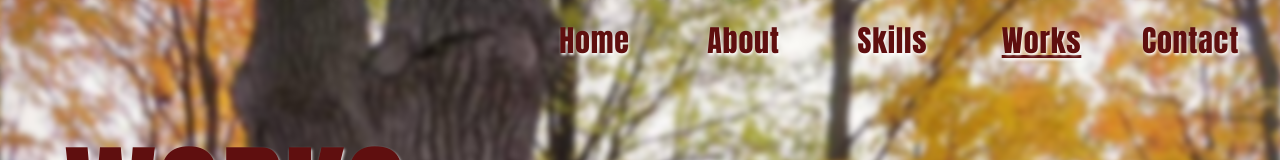
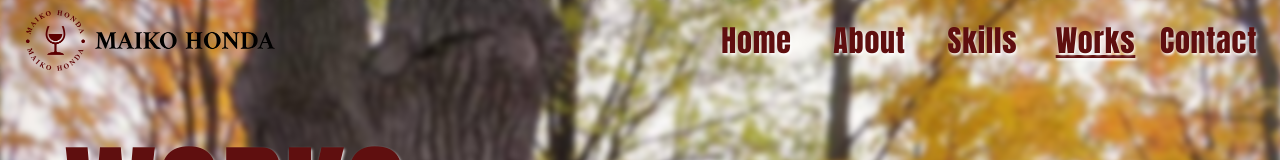
Before and after one commit to Maiko333777/mh-portfolio.com, a plain HTML site: page works.html in a window 1280 px wide. Shown: the top 160 px of the page. Drawn offline with nearby package versions, Linux system fonts and the light colour scheme; a script that the page names is missing; a web font is replaced by a local one.

Commit message:
added logo

```diff
--- a/works.html
+++ b/works.html
@@ -50,9 +50,9 @@
 <body>
     <header class="header -works">
         <div class="header-wrap flex">
-            <!-- <div class="header-wrap-item logo">
-                <h1><a href="index.html"><img src="./img/common/logo.png" alt=""></a></h1>
-            </div> -->
+            <div class="header-wrap-item logo">
+                <h1><a href="index.html"><img src="./img/common/logo0.png" alt="MaikoHonda Portfolio"></a></h1>
+            </div>
 
             <div class="header-wrap-item header-wrap-item_right">
                 <nav class="gnav flex">
```
